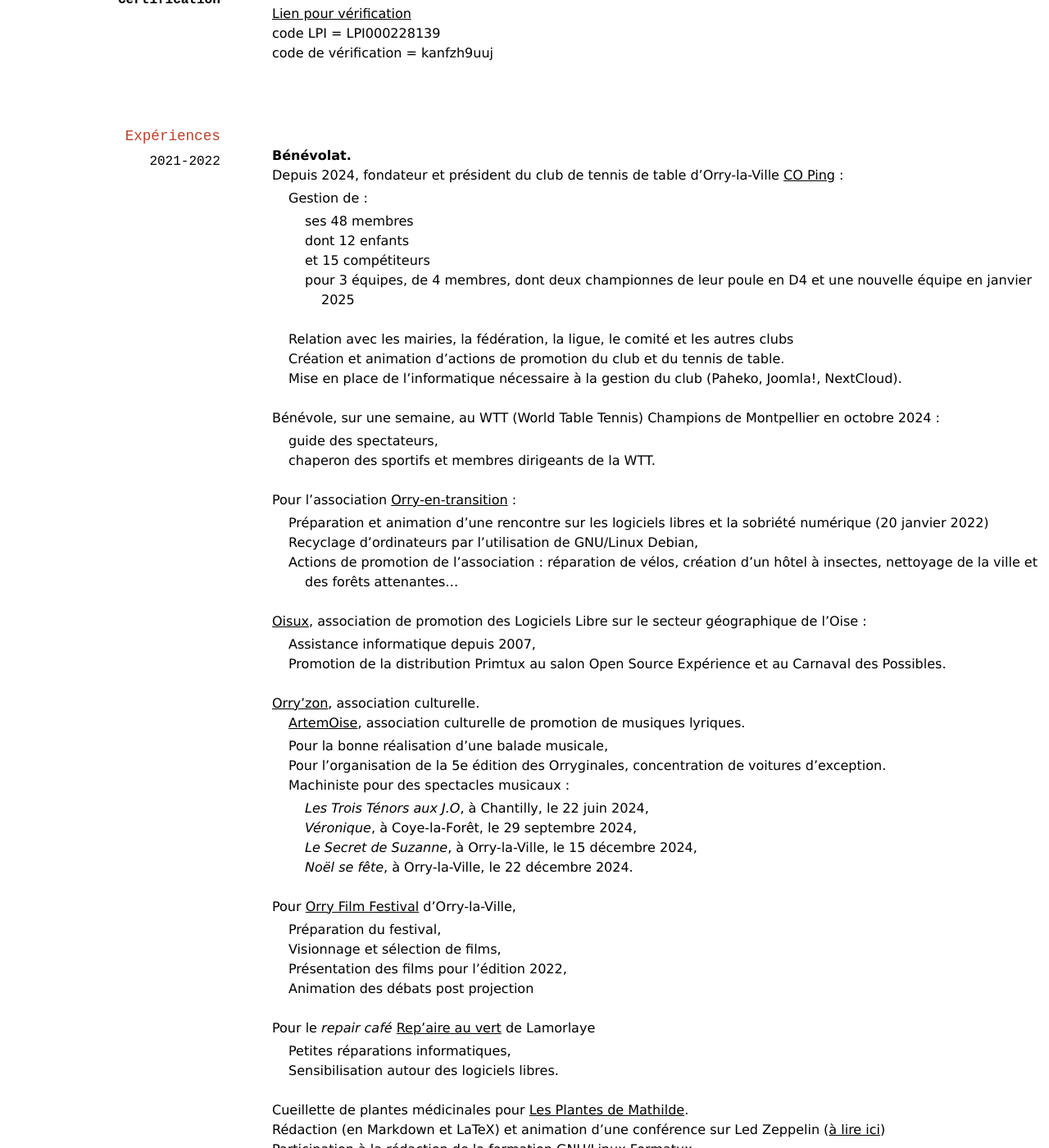
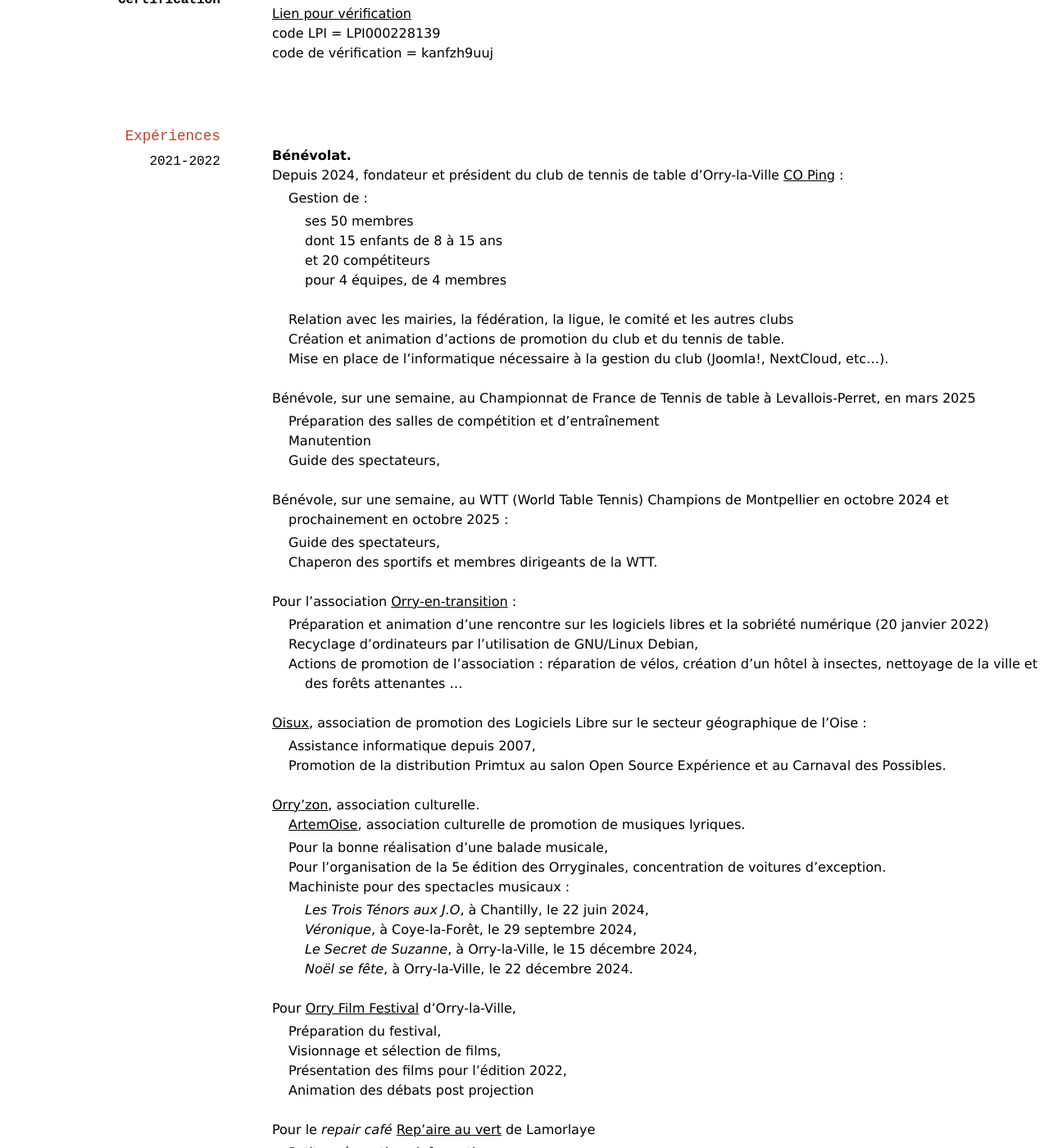
Before and after one commit to ledub72/ledub72.github.io, a Jekyll site: the page built from index.md, in a window 1280 px wide and 1400 px high, scrolled down 1266 px. Shown: the whole window at 82% size. Built offline with Jekyll 4.4.1, drawn with Linux system fonts in a browser that asks for light colours; nearby versions of some CDN libraries; a style sheet for code colours, icons or effects is not loaded; some of the changed text lies outside the part shown.

```diff
--- a/index.md
+++ b/index.md
@@ -78,22 +78,27 @@ Expert en shell
 - **Bénévolat.**
 - Depuis 2024, fondateur et président du club de tennis de table d’Orry-la-Ville [CO Ping](https://co-ping.fr) :
     * Gestion de :
-        * ses 48 membres
-        * dont 12 enfants
-        * et 15 compétiteurs
-        * pour 3 équipes, de 4 membres, dont deux championnes de leur poule en D4 et une nouvelle équipe en janvier 2025
+        * ses 50 membres
+        * dont 15 enfants de 8 à 15 ans
+        * et 20 compétiteurs
+        * pour 4 équipes, de 4 membres
     * Relation avec les mairies, la fédération, la ligue, le comité et les autres clubs
     * Création et animation d’actions de promotion du club et du tennis de table.
-    * Mise en place de l’informatique nécessaire à la gestion du club (Paheko, Joomla!, NextCloud).
+    * Mise en place de l’informatique nécessaire à la gestion du club (Joomla!, NextCloud, etc…).
 
-- Bénévole, sur une semaine, au WTT (World Table Tennis) Champions de Montpellier en octobre 2024 :
-  * guide des spectateurs,
-  * chaperon des sportifs et membres dirigeants de la WTT.
+- Bénévole, sur une semaine, au Championnat de France de Tennis de table à Levallois-Perret, en mars 2025
+  * Préparation des salles de compétition et d'entraînement
+  * Manutention
+  * Guide des spectateurs,
+
+- Bénévole, sur une semaine, au WTT (World Table Tennis) Champions de Montpellier en octobre 2024 et prochainement en octobre 2025 :
+  * Guide des spectateurs,
+  * Chaperon des sportifs et membres dirigeants de la WTT.
 
 - Pour l’association [Orry-en-transition](https://orryentransition.fr/) :
   * Préparation et animation d'une rencontre sur les logiciels libres et la sobriété numérique (20 janvier 2022)
   * Recyclage d’ordinateurs par l’utilisation de GNU/Linux Debian,
-  * Actions de promotion de l’association : réparation de vélos, création d’un hôtel à insectes, nettoyage de la ville et des forêts attenantes...
+  * Actions de promotion de l’association : réparation de vélos, création d’un hôtel à insectes, nettoyage de la ville et des forêts attenantes …
 
 - [Oisux](https://www.oisux.org/), association de promotion des Logiciels Libre sur le secteur géographique de l’Oise :
   * Assistance informatique depuis 2007,
@@ -124,7 +129,20 @@ Expert en shell
 
 **Système** : Debian, CentOS<br>
 **Langage** : Shell, Markdown, LaTeX<br>
-**Outils** : Ansible, Git, Pandoc, Proxmox, Yunohost, sécateur,...
+**Outils** : Ansible, Git, Pandoc, Proxmox, Yunohost, sécateur, …
+
+### 2025
+`9 mois`
+
+- **Ingénieur Packaging Linux, Administrateur Système Linux**
+- _SNCF à Lille, SSIELL via Atos._
+
+- Modification ou création puis test des paquets RPM et DEB d'applications conformes aux exigences SCNF.
+- Création d'une procédure de migration Red Hat Enterprise Linux 8 vers 9.10 dans le contexte de l'infrastructure du client. Rédaction de la procédure.
+- Création de machines virtuelles de tests de paquets et de migration.
+
+**Système** : Red Hat et ses dérivées, Ubuntu<br>
+**Langage** : Shell<br>
 
 ### 2022-2024
 
@@ -156,11 +174,11 @@ Expert en shell
 - **Administrateur système niveau 2 & 3**
 
 - Analyse de la performance de systèmes Linux et recherche de l’origine de leur charge machine,
-- Utilisation de DataDog, Centreon et commandes Unix (`top`, `sar`, `pidstat`...),
+- Utilisation de DataDog, Centreon et commandes Unix (`top`, `sar`, `pidstat`, …)
 - Gestion des ressources de VM depuis VMware ESX : ajout d’espace disque, RAM, mémoire,
 - Action sur LVM : création, augmentation et diminution de partitions,
 - Administration de serveurs dans le cloud Azure (configuration de Load Balancer, ajout de ressources CPU et disque,
-- Rédaction de notes pour la gestion de LVM et des différentes commandes d’analyse système (`top`, `iostat`, `pidstat`...)
+- Rédaction de notes pour la gestion de LVM et des différentes commandes d’analyse système (`top`, `iostat`, `pidstat`, …)
 - **Administrateur DBA Oracle niveau 1**
 
 - Analyse des dysfonctionnements de connexion Oracle,
@@ -272,13 +290,13 @@ Expert en shell
 - Définition et mise en place de nouvelles normes des objets IWS et de leur gestion dans Git,
 - Rédaction de la procédure de livraison des objets IWS,
 - Création et maintenance des scripts d’administration et de surveillance (Centreon),
-- Création de chaînes complexes (conditions multiples, gestion d’événements, etc...),
-- Analyse de la performance de la production informatique (dérive des temps de traitements, espace disque, taille des fichiers échangés...),
+- Création de chaînes complexes (conditions multiples, gestion d’événements, etc…)
+- Analyse de la performance de la production informatique (dérive des temps de traitements, espace disque, taille des fichiers échangés, …
 - Gestion des calendriers.
 - **Ingénieur de production**
 
 - Rédaction de documentations,
-- Recherche et traitement sur des fichiers (`find`, `sed`, `awk`, ...)
+- Recherche et traitement sur des fichiers (`find`, `sed`, `awk`, …)
 - Suivi de la production : reprise de traitements, corrections de chaînes et/ou de scripts,
 - Relations avec les autres équipes autant internes qu’externes (IBM et autres partenaires de la banque),
 - Avec un parc d’une centaine de serveurs, premier intervenant pour l’analyse des dysfonctionnements système.
@@ -378,7 +396,7 @@ Expert en shell
 - Création de scripts d’aide à la gestion de la production Unix / GNU/Linux sur TWS :
   * récupération des traitements trop fréquemment en erreur
   * automatisation d’envoi de message d’information d’erreur
-  * nettoyage des objets obsolètes (calendrier, traitement orphelin, chaîne vide, etc...)
+  * nettoyage des objets obsolètes (calendrier, traitement orphelin, chaîne vide, etc…)
   * génération de pages HTML contenant les informations des chaînes et un schéma des enchaînements des traitements
 
 **Système** : Red Hat<br>
@@ -570,7 +588,7 @@ Expert en shell
 
 - **Analyste d’exploitation Unix**
 - _NT & VMS, Crédit Lyonnais par Atos, La Défense._
-- Analyse et résolution des incidents applicatifs (Summit, EAI, Murex...) & systèmes (HP Ux & SunOs).
+- Analyse et résolution des incidents applicatifs (Summit, EAI, Murex, …) & systèmes (HP Ux & SunOs).
 - Création de consignes,
 - Développement de scripts pour la gestion de comptes Unix & Sybase et l’exploitation d’un EAI.
 - Amélioration des scripts d’exploitation de l’application Summit.
```
Also changed, not shown: 6 other files.
